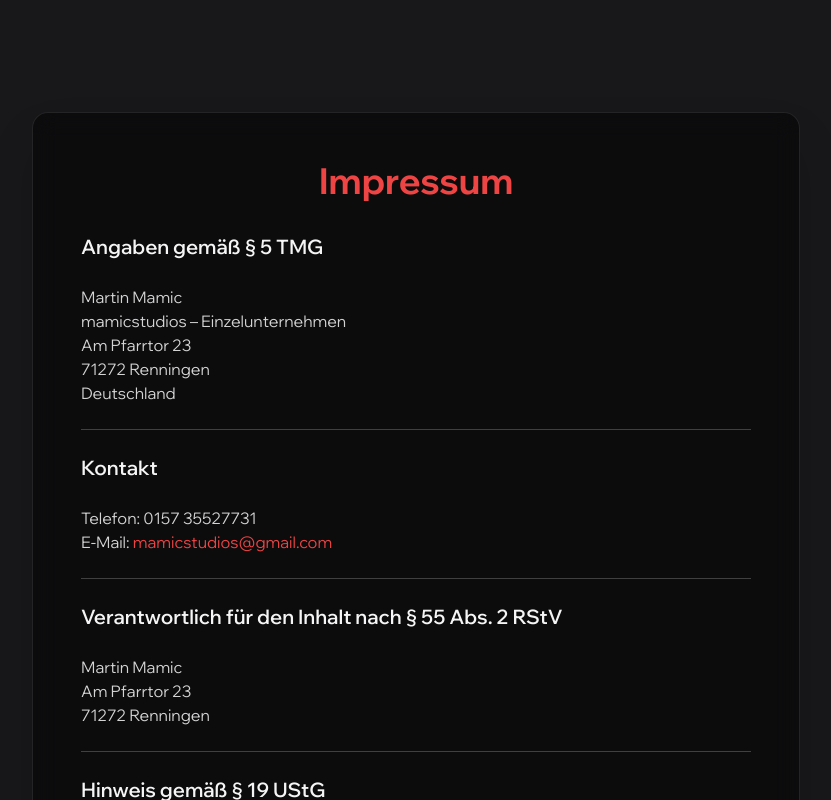
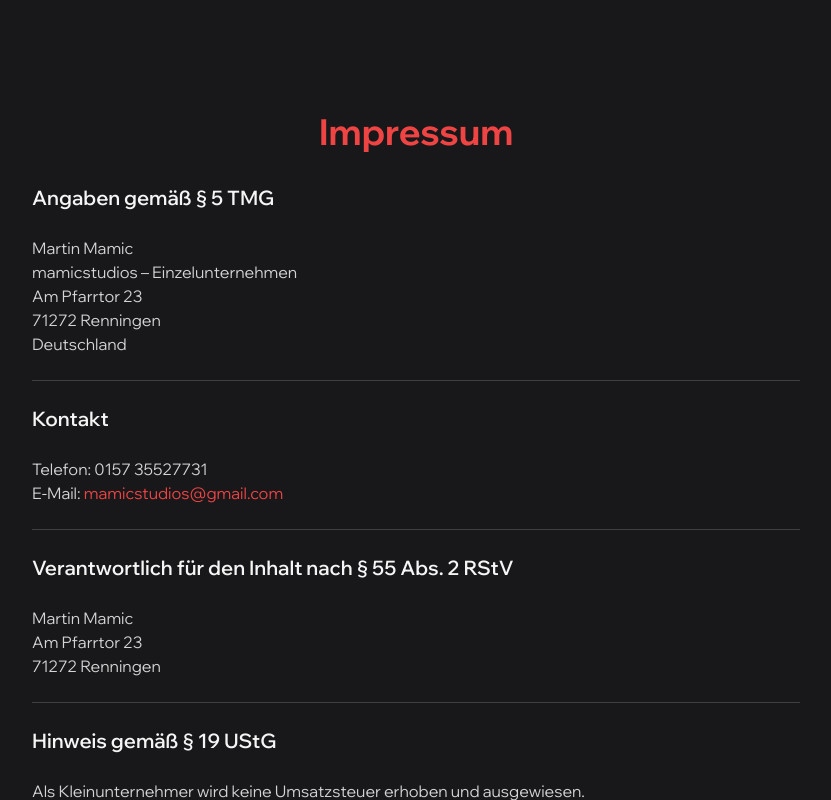
Before and after one commit to martinmamic/mamicstudios, a React (Vite) app: page /impressum in a window 1280 px wide. Shown: the top 800 px of the page, without its empty margins (224-1055 px from the left). Built offline with nearby package versions, Linux system fonts and the light colour scheme.

Commit message:
Webseite FINALE

```diff
--- a/src/DatenschutzPage.jsx
+++ b/src/DatenschutzPage.jsx
@@ -3,7 +3,6 @@
 export default function DatenschutzPage() {
   return (
     <section className="relative min-h-screen text-white flex flex-col justify-center items-center py-20 sm:py-28 px-0" style={{ background: '#18181b' }}>
-      <div className="relative z-10 w-full max-w-md md:max-w-2xl lg:max-w-3xl mx-auto text-left bg-black/50 rounded-2xl p-8 sm:p-12 shadow-2xl backdrop-blur-md border border-white/10 w-full">
       <style>{`
         @media (max-width: 500px) and (orientation: landscape) {
           .datenschutz-title {
@@ -18,9 +17,10 @@
       <h2 className="datenschutz-title text-2xl sm:text-4xl font-bold text-red-500 mb-8 text-center break-words hyphens-auto">
         Datenschutzerklärung
       </h2>
-        <div className="space-y-6 text-neutral-300 text-sm md:text-base">
+      <div className="space-y-6 text-neutral-300 text-sm md:text-base w-full max-w-md md:max-w-2xl lg:max-w-3xl mx-auto text-left">
         <h3 className="text-xl font-semibold text-neutral-100 mb-2">1. Allgemeine Hinweise</h3>
         <p>Der Schutz deiner persönlichen Daten ist mir ein besonderes Anliegen. Ich behandle deine personenbezogenen Daten vertraulich und entsprechend der gesetzlichen Datenschutzvorschriften sowie dieser Datenschutzerklärung.</p>
+        <hr className="my-4 border-neutral-700" />
         <h3 className="text-xl font-semibold text-neutral-100 mb-2">2. Verantwortlicher</h3>
         <p>Martin Mamic<br />mamicstudios – Einzelunternehmen<br />Am Pfarrtor 23<br />71272 Renningen<br />Deutschland<br />📧 E-Mail: mamicstudios@gmail.com</p>
         <hr className="my-4 border-neutral-700" />
@@ -62,7 +62,6 @@
         <h3 className="text-xl font-semibold text-neutral-100 mb-2">9. Änderungen</h3>
         <p>Ich behalte mir vor, diese Datenschutzerklärung bei Bedarf anzupassen, um sie an aktuelle rechtliche Anforderungen oder Änderungen im Funktionsumfang anzupassen.</p>
       </div>
-      </div>
     </section>
   );
 }
--- a/src/ImpressumPage.jsx
+++ b/src/ImpressumPage.jsx
@@ -3,9 +3,10 @@
 export default function ImpressumPage() {
   return (
     <section className="relative min-h-screen text-white flex flex-col justify-center items-center py-20 sm:py-28 px-0" style={{ background: '#18181b' }}>
-      <div className="relative z-10 w-full max-w-md md:max-w-2xl lg:max-w-3xl mx-auto text-left bg-black/50 rounded-2xl p-8 sm:p-12 shadow-2xl backdrop-blur-md border border-white/10 w-full">
-        <h2 className="text-2xl sm:text-4xl font-bold text-red-500 mb-8 text-center">Impressum</h2>
-        <div className="space-y-6 text-neutral-300 text-sm md:text-base">
+      <h2 className="text-2xl sm:text-4xl font-bold text-red-500 mb-8 text-center break-words hyphens-auto">
+        Impressum
+      </h2>
+      <div className="space-y-6 text-neutral-300 text-sm md:text-base w-full max-w-md md:max-w-2xl lg:max-w-3xl mx-auto text-left">
         <h3 className="text-xl font-semibold text-neutral-100 mb-2">Angaben gemäß § 5 TMG</h3>
         <p>Martin Mamic<br />
 mamicstudios – Einzelunternehmen<br />
@@ -29,7 +30,6 @@
         <p><a href="https://ec.europa.eu/consumers/odr" target="_blank" rel="noopener noreferrer" className="text-red-400 underline">https://ec.europa.eu/consumers/odr</a></p>
         <p>Ich bin weder verpflichtet noch bereit, an einem Streitbeilegungsverfahren vor einer Verbraucherschlichtungsstelle teilzunehmen.</p>
       </div>
-      </div>
     </section>
   );
 }
```
Also changed, not shown: 1 other file (tests, documents, lock files or other folders). Lines whose indentation alone changed are shown as unchanged.
